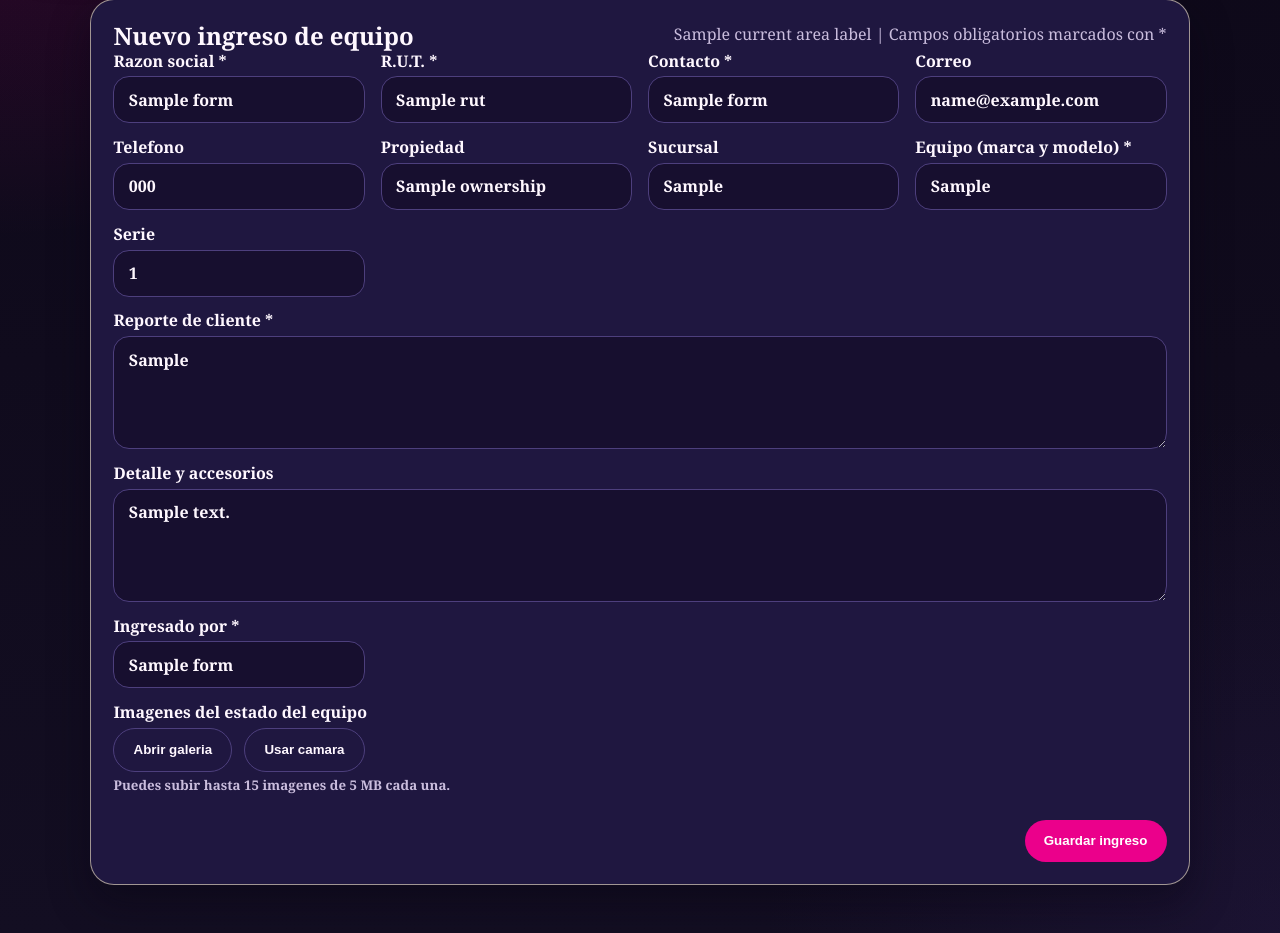
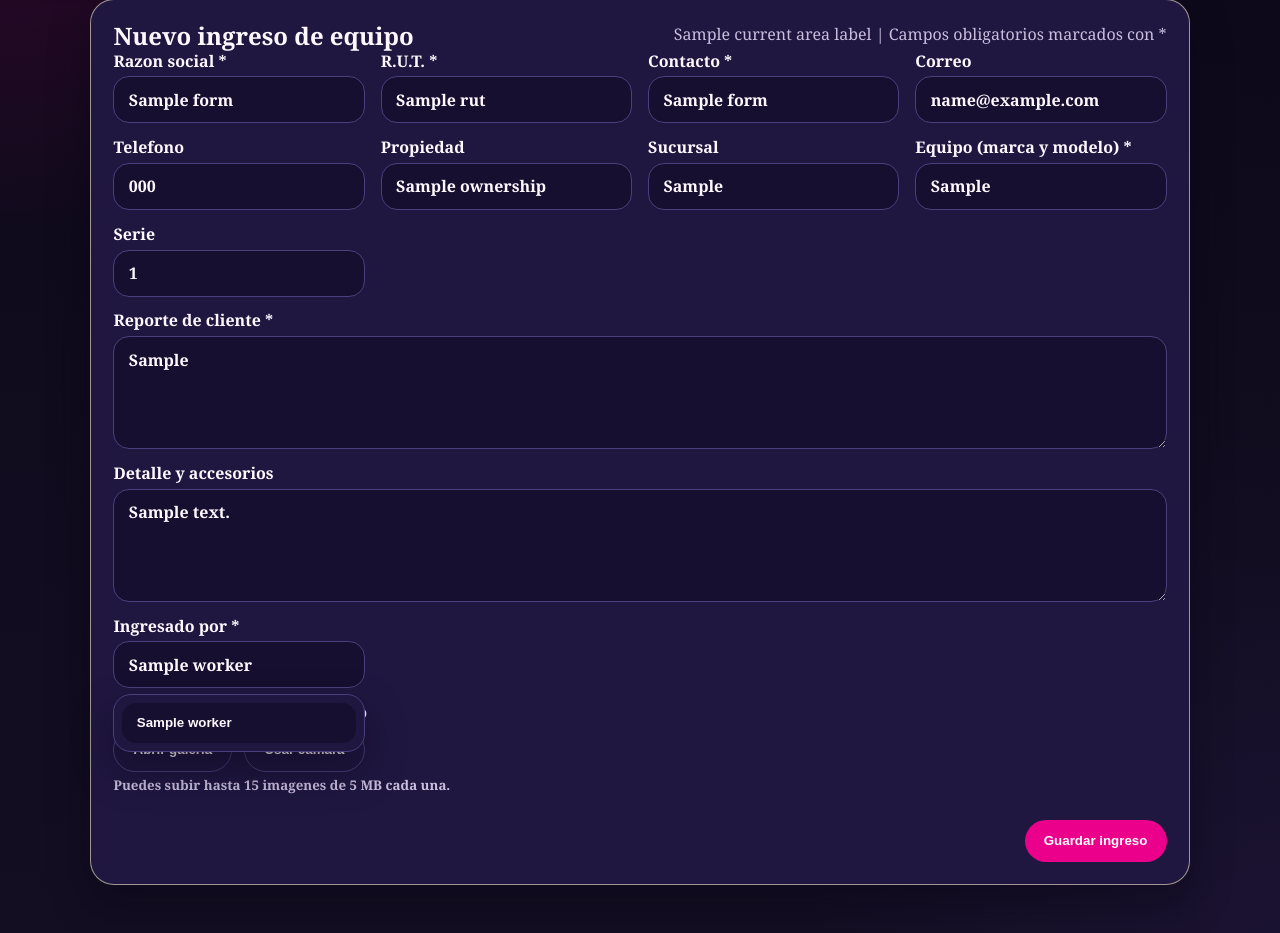
Before and after one commit to sebastianward/SoftST, a Node project: template src/views/entry-form.ejs in a window 1280 px wide. Shown: the part 208-1141 px from the top of the page. Run offline with Node 20 templates, Linux system fonts and the light colour scheme; the template is opened without the code that fills it: most values are stand-ins (such as "Sample title", 1, 10 or a date in 2020); some libraries are stand-ins or nearby versions.

Commit message:
Replace worker datalist with searchable dropdown

```diff
--- a/src/public/css/styles.css
+++ b/src/public/css/styles.css
@@ -367,6 +367,54 @@
 
 .entry-form textarea {
   min-height: 96px;
+}
+
+.worker-picker {
+  display: grid;
+  gap: 0.55rem;
+  position: relative;
+}
+
+.worker-picker-menu {
+  position: absolute;
+  top: calc(100% + 0.35rem);
+  left: 0;
+  right: 0;
+  z-index: 20;
+  padding: 0.5rem;
+  border: 1px solid var(--line);
+  border-radius: 18px;
+  background: var(--panel);
+  box-shadow: var(--shadow);
+}
+
+.worker-picker-list {
+  display: grid;
+  gap: 0.35rem;
+  max-height: 240px;
+  margin: 0;
+  padding: 0;
+  overflow-y: auto;
+  list-style: none;
+}
+
+.worker-picker-option {
+  width: 100%;
+  justify-content: flex-start;
+  padding: 0.75rem 0.9rem;
+  border-radius: 14px;
+  background: var(--input-bg);
+  color: var(--ink);
+}
+
+.worker-picker-option:hover {
+  background: var(--soft-accent);
+}
+
+.worker-picker-empty {
+  margin: 0;
+  padding: 0.45rem 0.3rem 0;
+  color: var(--muted);
 }
 
 .table-wrap {
--- a/src/views/entry-form.ejs
+++ b/src/views/entry-form.ejs
@@ -74,22 +74,35 @@
 
         <label>
           Ingresado por *
+          <div class="worker-picker">
             <input
-            type="text"
-            name="workerName"
-            id="workerName"
-            list="workersList"
-            placeholder="Escribe o selecciona un trabajador"
+              type="search"
+              id="workerSearchField"
+              placeholder="Busca un trabajador por nombre"
+              autocomplete="off"
               value="<%= formData.workerName || "" %>"
-            autocomplete="off"
               required
             >
             <input type="hidden" name="workerId" id="workerId" value="<%= formData.workerId || "" %>">
-          <datalist id="workersList">
+            <input type="hidden" name="workerName" id="workerName" value="<%= formData.workerName || "" %>">
+            <div class="worker-picker-menu" id="workerPickerMenu" hidden>
+              <ul class="worker-picker-list" id="workerPickerList">
                 <% workers.forEach((worker) => { %>
-              <option value="<%= worker.name %>" data-id="<%= worker.id %>"></option>
+                  <li>
+                    <button
+                      type="button"
+                      class="worker-picker-option"
+                      data-worker-id="<%= worker.id %>"
+                      data-worker-name="<%= worker.name %>"
+                    >
+                      <%= worker.name %>
+                    </button>
+                  </li>
                 <% }) %>
-          </datalist>
+              </ul>
+              <p class="worker-picker-empty" id="workerPickerEmpty" hidden>No hay coincidencias.</p>
+            </div>
+          </div>
         </label>
 
         <label class="full-span">
```
Also changed, not shown: src/public/js/app.js. Lines whose indentation alone changed are shown as unchanged.
